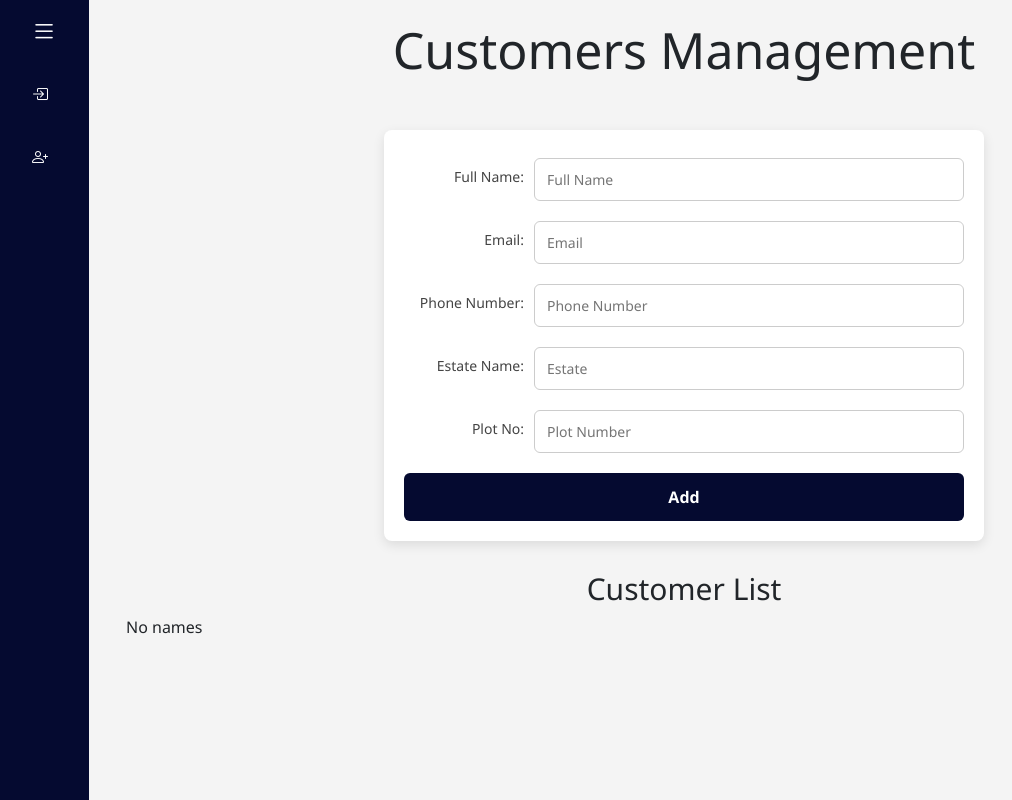
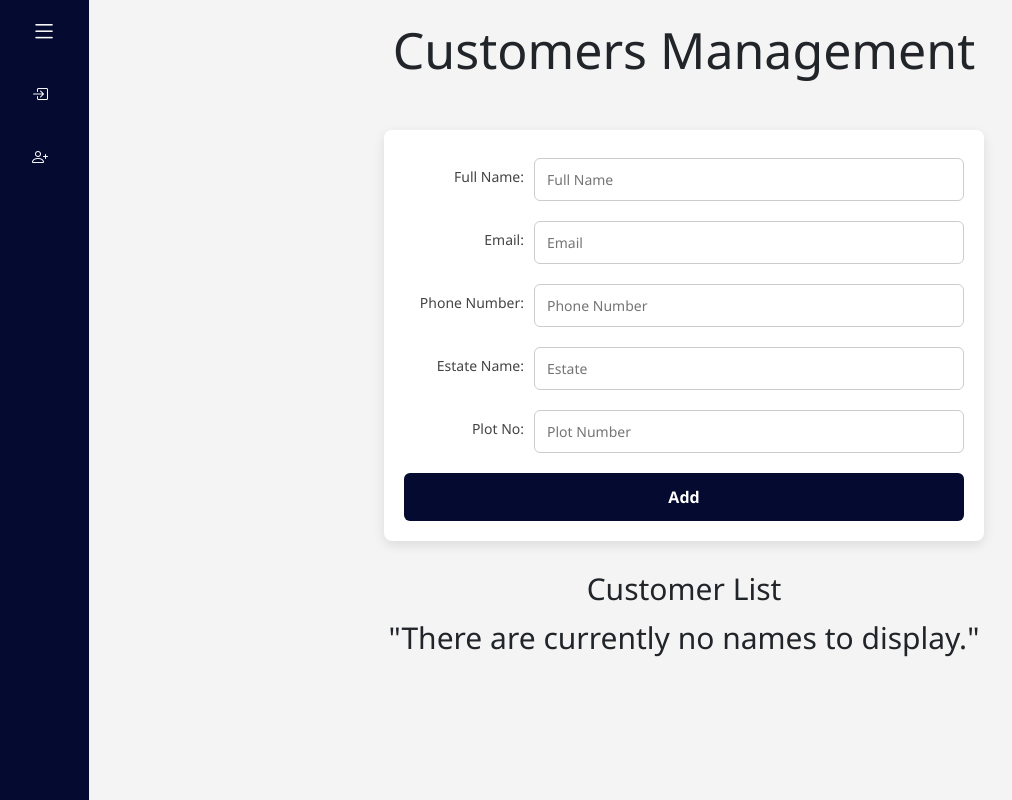
Before and after one commit to sthandiwe3561/Bookkeeping, a Django app: page /customers/ in a window 1280 px wide. Shown: the whole page, without its empty margins (1-1013 px from the left). Run offline with Django 5.2, Linux system fonts and the light colour scheme; data that the repository does not hold is empty.

```diff
--- a/bookkeeping/models.py
+++ b/bookkeeping/models.py
@@ -22,6 +22,7 @@ class User(AbstractUser):
 
 
 class Customer(models.Model):
+    user = models.ForeignKey(User, on_delete=models.CASCADE, related_name="customer")
     name = models.CharField(max_length=100)
     email = models.EmailField()
     phone_no = models.CharField(max_length=15)
--- a/bookkeeping/static/bookkeeping/styles.css
+++ b/bookkeeping/static/bookkeeping/styles.css
@@ -153,6 +153,11 @@ opacity: 1;
   margin-bottom: 50px;
     font-size: 50px;
 
+}
+
+.customers p{
+  text-align: center;
+  font-size: 30px;
 }
 
 h2.customer-list{
--- a/bookkeeping/templates/bookkeeping/customers.html
+++ b/bookkeeping/templates/bookkeeping/customers.html
@@ -87,8 +87,10 @@
   </div>
 </div>
 {% else %}
-<p>No names</p>
+<p>"There are currently no names to display."</p>
 {% endif %}
+</div>
+
 
 
 {% endblock %}
```
Also changed, not shown: bookkeeping/migrations/0001_initial.py, bookkeeping/migrations/0002_alter_user_groups_alter_user_user_permissions.py (deleted).
